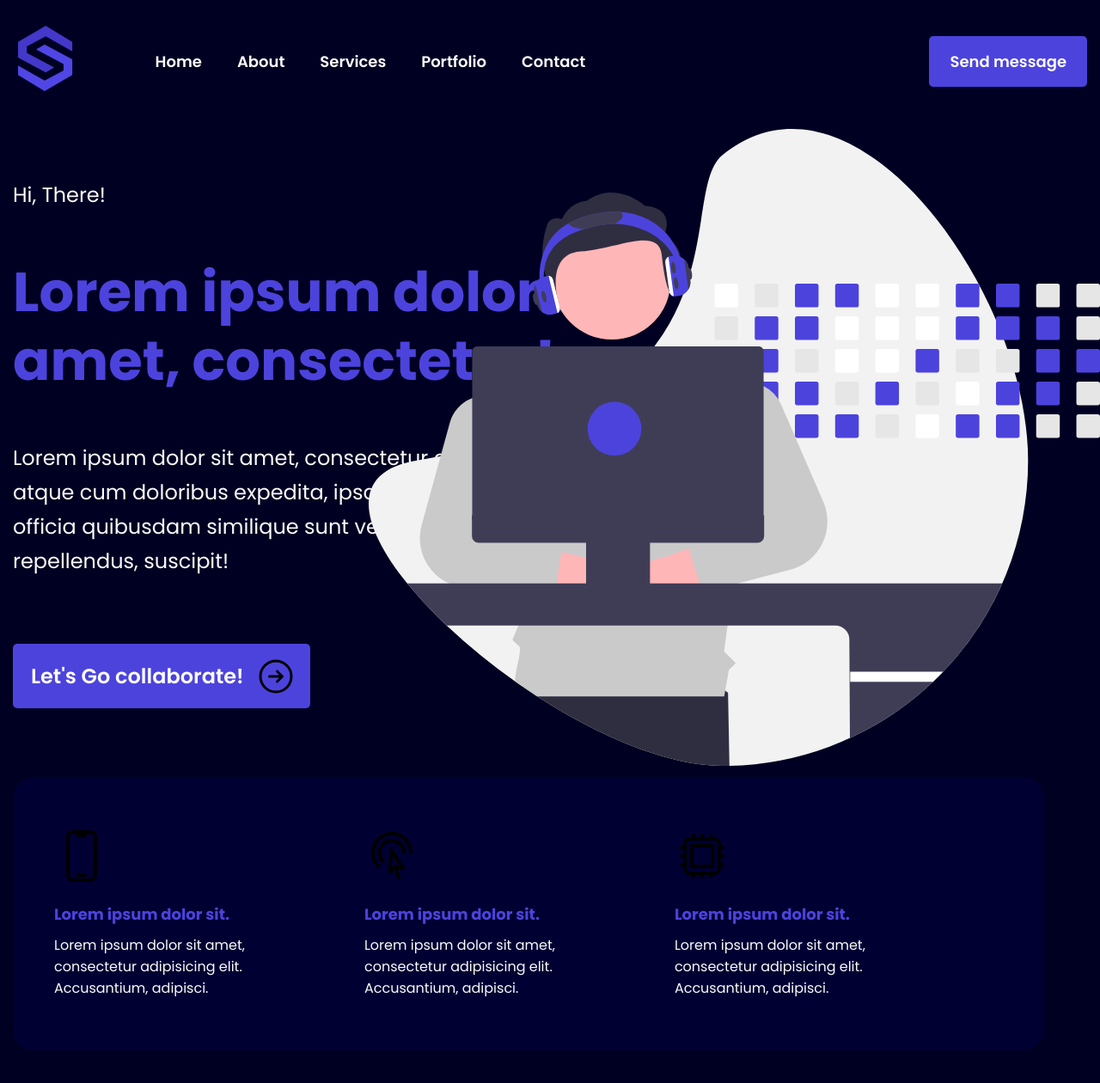
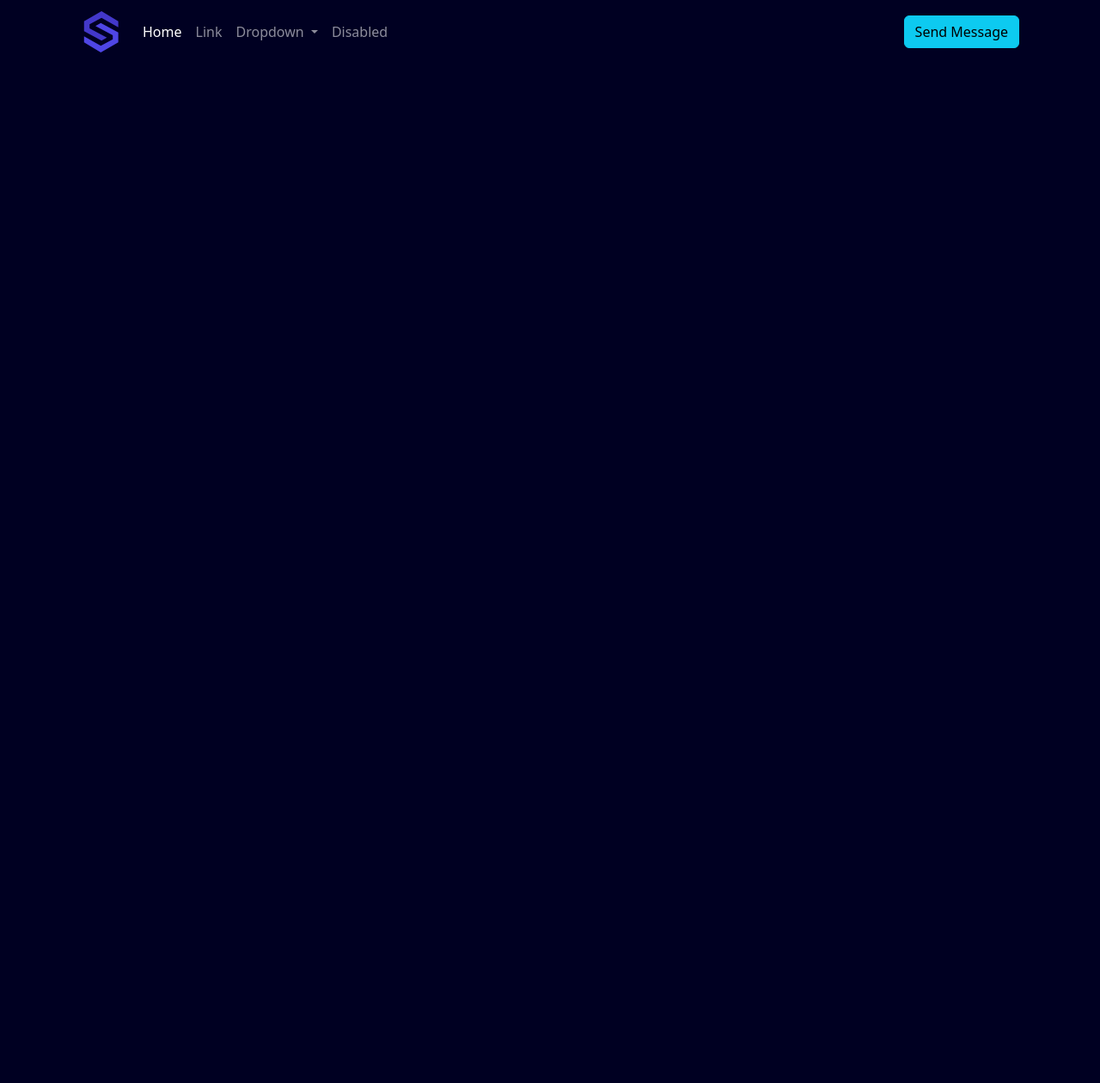
Before and after one commit to SolidWeb-org/SolidWeb_proto_site.github.io, a plain HTML site: page index.html in a window 1280 px wide. Shown: the whole page at 86% size. After the commit the page ends 800 px from the top, so only its background shows below. Drawn offline with nearby package versions, Linux system fonts and the light colour scheme.

Commit message:
added botstrapp, added header section

```diff
--- a/css/style.css
+++ b/css/style.css
@@ -1,159 +1,10 @@
-@import url('https://fonts.googleapis.com/css2?family=Poppins:ital,wght@0,400;0,500;0,600;0,700;1,500&display=swap');
-
 :root {
-    --dark: #27104E;
-    --primary: #4C43DD;
-    --secondary: #002;
-    --light: #fBfBfB;
-    --service: #003;
+    --c-primary: #002;
+    --c-secondary: #006;
+    --c-tertiary: #FBFBFB;
 }
 
 body {
-    font-family: 'Poppins', sans-serif;
-    background-color: var(--secondary);
-    color: var(--dark);
-    margin: 0;
+    background-color: var(--c-primary);
+    color: var(--c-tertiary);
 }
-
-.container {
-    max-width: 1600px;
-    padding-left: 15px;
-    padding-right: 15px;
-    margin: 0 auto;
-}
-
-/*header*/
-.header {
-    display: flex;
-    gap: 7vw;
-    justify-content: space-between;
-    align-items: center;
-    font-size: 18px;
-    padding: 30px 0;
-}
-
-.header__nav {
-    display: flex;
-    gap: 3.2vw;
-    flex-grow: 1;
-}
-
-.header__link {
-    color: var(--light);
-    font-weight: 600;
-    text-decoration: none;
-    transition: 0.35s;
-}
-
-.header__link:hover {
-    color: var(--primary);
-}
-
-.header__btn {
-    padding: 16px 24px;
-    border-radius: 5px;
-    background-color: var(--primary);
-    color: var(--light);
-    font-weight: 600;
-    text-decoration: none;
-    transition: 0.35s;
-}
-
-.header__btn:hover {
-    background-color: var(--light);
-    color: var(--dark);
-}
-
-/*hero*/
-
-.hero {
-    position: relative;
-    max-width: 1920px;
-    margin: 0 auto;
-}
-
-.hero__thumbs {
-    position: absolute;
-    right: 0;
-    top: 150px;
-    height: 100%;
-    z-index: 0;
-}
-
-.hero_info {
-    padding-top: 40px;
-    max-width: 850px;
-    color: var(--light);
-    font-size: 24px;
-}
-
-.hero__info__text{
-    line-height: 40px;
-}
-
-.hero__info__title {
-    font-size: 64px;
-    line-height: 1.25;
-    font-weight: 700;
-    color: var(--primary);
-}
-
-.header__info__btn {
-    display: inline-block;
-    margin-top: 52px;
-    padding: 20px 77px 20px 21px;
-    border-radius: 5px;
-    background-color: var(--primary);
-    color: var(--light);
-    font-weight: 600;
-    text-decoration: none;
-    transition: 0.35s;
-    position: relative;
-}
-
-.header__info__btn:after {
-    content: "";
-    display: block;
-    width: 48px;
-    height: 48px;
-    background-image: url(../img/arrow.svg);
-    background-size: cover;
-    position: absolute;
-    right: 16px;
-    top: calc(50% - 24px);
-}
-
-.header__info__btn:hover {
-    background-color: var(--light);
-    color: var(--dark);
-}
-
-/*services*/
-.services {
-    display: flex;
-    gap: 3.2vw;
-    padding: 60px 48px;
-}
-
-.services__col {
-    flex-basis: 320px;
-}
-
-.service__title {
-    font-size: 18px;
-    font-weight: 700;
-    color: var(--primary);
-    margin-bottom: 10px;
-}
-
-.service__text {
-    color: var(--light);
-    margin: 0;
-}
-
-.hero__services {
-    background: var(--service);
-    border-radius: 25px;
-    margin-top: 80px;
-    width: 1200px;
-}
--- a/index.html
+++ b/index.html
@@ -1,69 +1,62 @@
 <!doctype html>
 <html lang="en">
 <head>
-    <meta charset="UTF-8">
-    <meta name="viewport"
-          content="width=device-width, user-scalable=no, initial-scale=1.0, maximum-scale=1.0, minimum-scale=1.0">
-    <meta http-equiv="X-UA-Compatible" content="ie=edge">
-    <title>stud.io</title>
+    <meta charset="utf-8">
+    <meta name="viewport" content="width=device-width, initial-scale=1">
+    <title>Solid Web</title>
+    <link href="https://cdn.jsdelivr.net/npm/bootstrap@5.3.0-alpha3/dist/css/bootstrap.min.css" rel="stylesheet"
+          integrity="sha384-KK94CHFLLe+nY2dmCWGMq91rCGa5gtU4mk92HdvYe+M/SXH301p5ILy+dN9+nJOZ" crossorigin="anonymous">
     <link rel="stylesheet" href="css/style.css">
 </head>
 <body>
-<section class="hero">
-    <div class="hero__thumbs">
-        <div class="thumbs">
-            <img class="thumbs__img" src="img/hero.svg" alt="">
+<header>
+    <div class="container">
+        <div class="row">
+            <div class="col-12">
+                <nav class="navbar navbar-expand-lg " data-bs-theme="dark">
+                    <div class="container-fluid">
+                        <a class="navbar-brand" href="#"><img width="48" src="img/Logo.svg" alt="logo"></a>
+                        <button class="navbar-toggler" type="button" data-bs-toggle="collapse"
+                                data-bs-target="#navbarSupportedContent" aria-controls="navbarSupportedContent"
+                                aria-expanded="false" aria-label="Toggle navigation">
+                            <span class="navbar-toggler-icon"></span>
+                        </button>
+                        <div class="collapse navbar-collapse" id="navbarSupportedContent">
+                            <ul class="navbar-nav me-auto mb-2 mb-lg-0">
+                                <li class="nav-item">
+                                    <a class="nav-link active" aria-current="page" href="#">Home</a>
+                                </li>
+                                <li class="nav-item">
+                                    <a class="nav-link" href="#">Link</a>
+                                </li>
+                                <li class="nav-item dropdown">
+                                    <a class="nav-link dropdown-toggle" href="#" role="button" data-bs-toggle="dropdown"
+                                       aria-expanded="false">
+                                        Dropdown
+                                    </a>
+                                    <ul class="dropdown-menu">
+                                        <li><a class="dropdown-item" href="#">Action</a></li>
+                                        <li><a class="dropdown-item" href="#">Another action</a></li>
+                                        <li>
+                                            <hr class="dropdown-divider">
+                                        </li>
+                                        <li><a class="dropdown-item" href="#">Something else here</a></li>
+                                    </ul>
+                                </li>
+                                <li class="nav-item">
+                                    <a class="nav-link">Disabled</a>
+                                </li>
+                            </ul>
+                            <a src="#" class="btn btn-info">Send Message</a>
+                        </div>
+                    </div>
+                </nav>
+            </div>
         </div>
     </div>
-    <header>
-        <div class="container">
-            <div class="header">
-                <a href="#" class="header__logo">
-                    <img src="img/Logo.svg" alt="solid web logo">
-                </a>
-                <nav class="header__nav">
-                    <a class="header__link" href="#">Home</a>
-                    <a class="header__link" href="#">About</a>
-                    <a class="header__link" href="#">Services</a>
-                    <a class="header__link" href="#">Portfolio</a>
-                    <a class="header__link" href="#">Contact</a>
-                </nav>
-                <a class="header__btn" href="mailto:srg.dd0@gmail.com">Send message</a>
-            </div>
-        </div>
-    </header>
-    <div class="container">
-        <div class="hero_info">
-        <p class="hero__info__text">Hi, There!</p>
-        <h1 class="hero__info__title">
-                Lorem ipsum dolor sit amet, consectetur!
-        </h1>
-        <p class="hero__info__text">Lorem ipsum dolor sit amet, consectetur adipisicing elit. Assumenda atque cum doloribus expedita, ipsa ipsam nostrum nulla obcaecati officia quibusdam similique sunt vero. Dicta harum in optio repellat repellendus, suscipit!</p>
-        <a href="#" class="header__info__btn">Let's Go collaborate!</a>
-    </div>
-        <div class="hero__services">
-
-            <div class="services">
-                <div class="services__col">
-                    <img width="64" src="img/phone.svg" alt="phone">
-                    <h2 class="service__title">Lorem ipsum dolor sit.</h2>
-                    <p class="service__text">Lorem ipsum dolor sit amet, consectetur adipisicing elit. Accusantium, adipisci.</p>
-                </div>
-                <div class="services__col">
-                    <img width="64" src="img/cursor.svg" alt="cursor">
-                    <h2 class="service__title">Lorem ipsum dolor sit.</h2>
-                    <p class="service__text">Lorem ipsum dolor sit amet, consectetur adipisicing elit. Accusantium, adipisci.</p>
-                </div><div class="services__col">
-                    <img width="64" src="img/cpu.svg" alt="cpu">
-                    <h2 class="service__title">Lorem ipsum dolor sit.</h2>
-                    <p class="service__text">Lorem ipsum dolor sit amet, consectetur adipisicing elit. Accusantium, adipisci.</p>
-                </div>
-
-        </div>
-    </div>
-    </div>
-
-
-</section>
+</header>
+<script src="https://cdn.jsdelivr.net/npm/bootstrap@5.3.0-alpha3/dist/js/bootstrap.bundle.min.js"
+        integrity="sha384-ENjdO4Dr2bkBIFxQpeoTz1HIcje39Wm4jDKdf19U8gI4ddQ3GYNS7NTKfAdVQSZe"
+        crossorigin="anonymous"></script>
 </body>
 </html>
```
